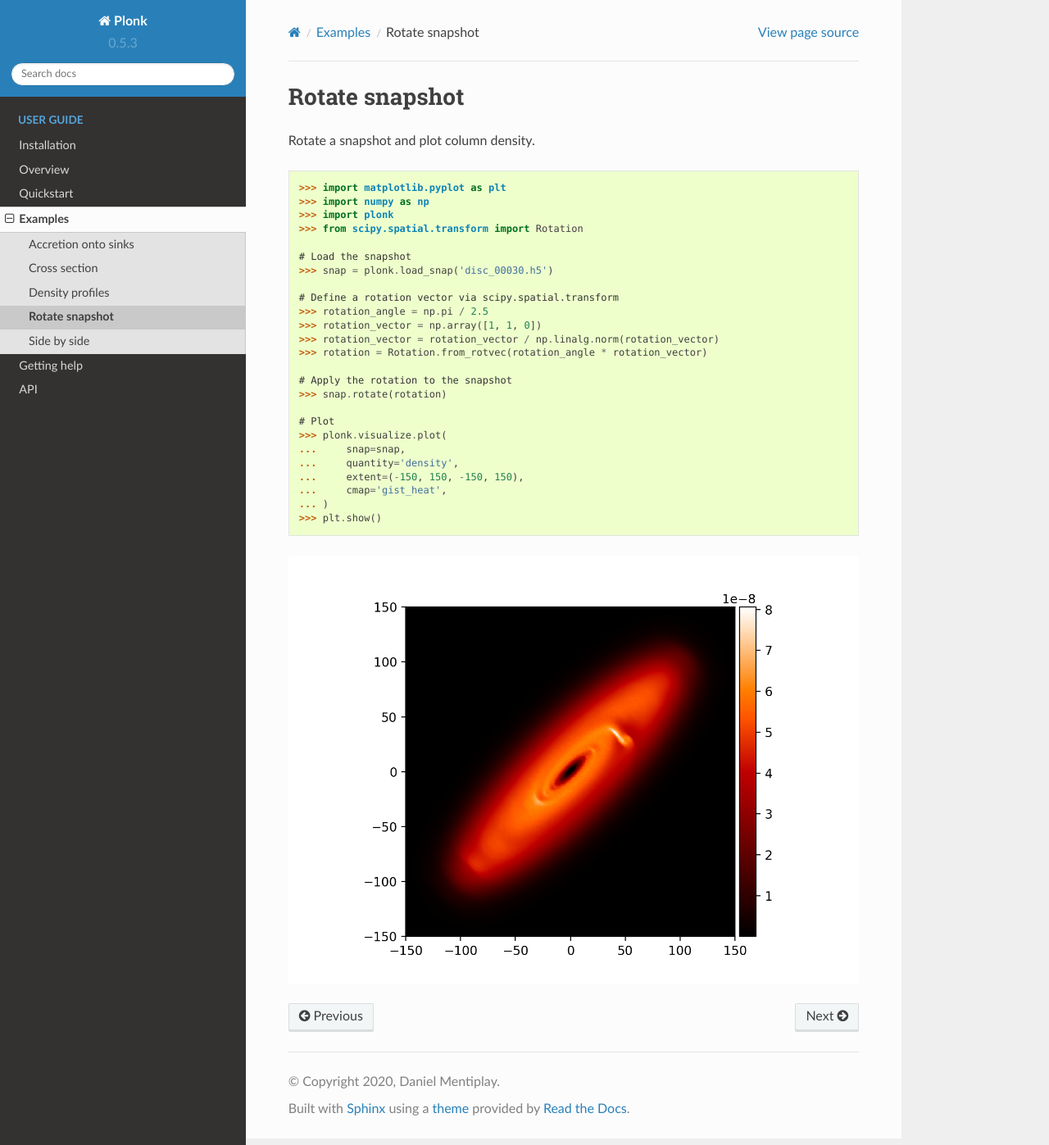
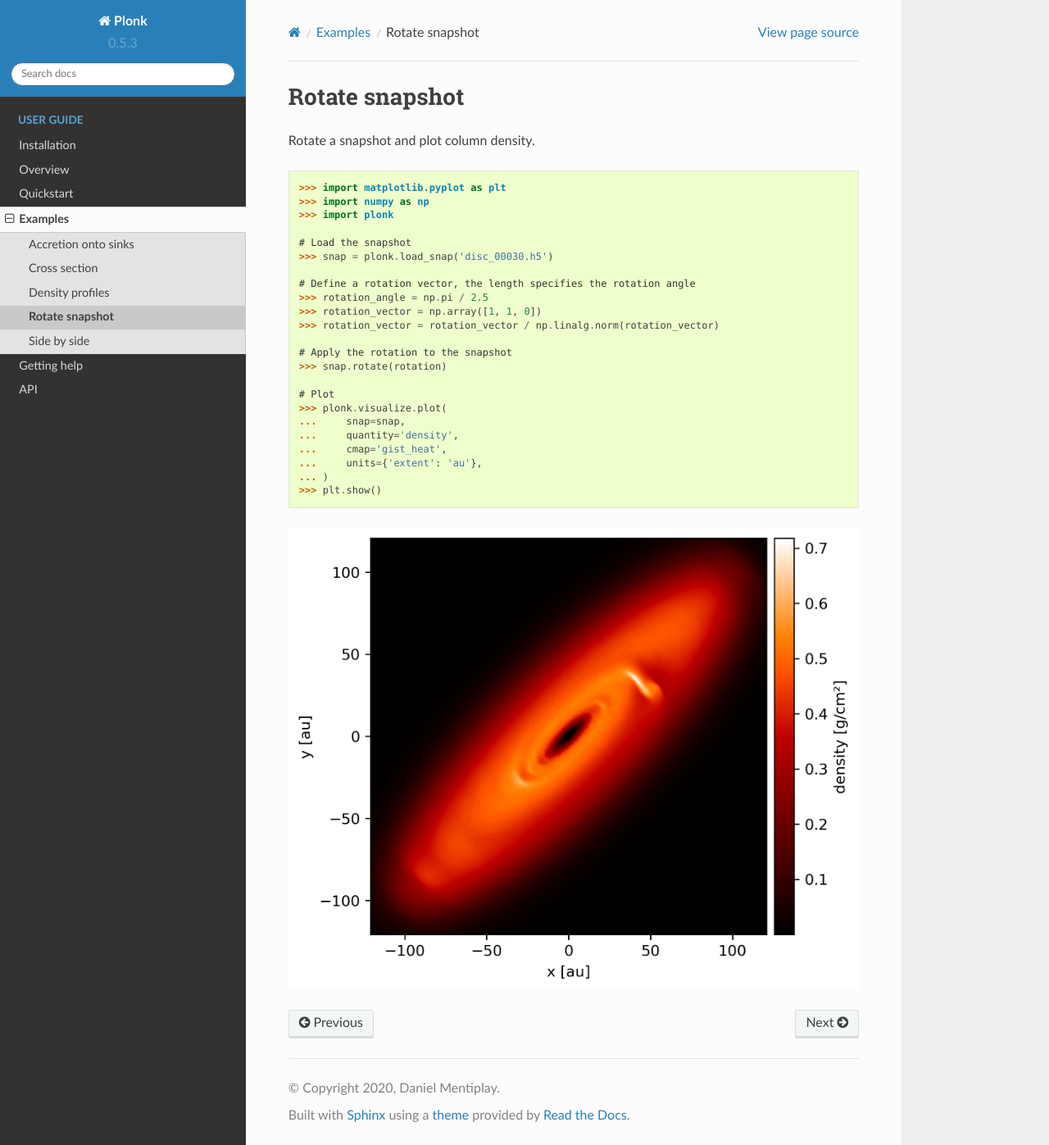
Before and after one commit to dmentipl/plonk, a Sphinx documentation site: the page built from docs/source/examples/rotate-snapshot.rst, in a window 1280 px wide and 1397 px high. Shown: the whole window at 82% size. Built offline with Sphinx 7.4.7 and the Read the Docs theme 2.0.0, drawn with Linux system fonts in a browser that asks for light colours; formulas are drawn with MathJax 3.

Commit message:
Update examples in docs

```diff
--- a/docs/source/examples/rotate-snapshot.rst
+++ b/docs/source/examples/rotate-snapshot.rst
@@ -9,16 +9,14 @@ Rotate a snapshot and plot column density.
     >>> import matplotlib.pyplot as plt
     >>> import numpy as np
     >>> import plonk
-    >>> from scipy.spatial.transform import Rotation
 
     # Load the snapshot
     >>> snap = plonk.load_snap('disc_00030.h5')
 
-    # Define a rotation vector via scipy.spatial.transform
+    # Define a rotation vector, the length specifies the rotation angle
     >>> rotation_angle = np.pi / 2.5
     >>> rotation_vector = np.array([1, 1, 0])
     >>> rotation_vector = rotation_vector / np.linalg.norm(rotation_vector)
-    >>> rotation = Rotation.from_rotvec(rotation_angle * rotation_vector)
 
     # Apply the rotation to the snapshot
     >>> snap.rotate(rotation)
@@ -27,8 +25,8 @@ Rotate a snapshot and plot column density.
     >>> plonk.visualize.plot(
     ...     snap=snap,
     ...     quantity='density',
-    ...     extent=(-150, 150, -150, 150),
     ...     cmap='gist_heat',
+    ...     units={'extent': 'au'},
     ... )
     >>> plt.show()
 
```
Also changed, not shown: docs/source/_static/rotate.png.
